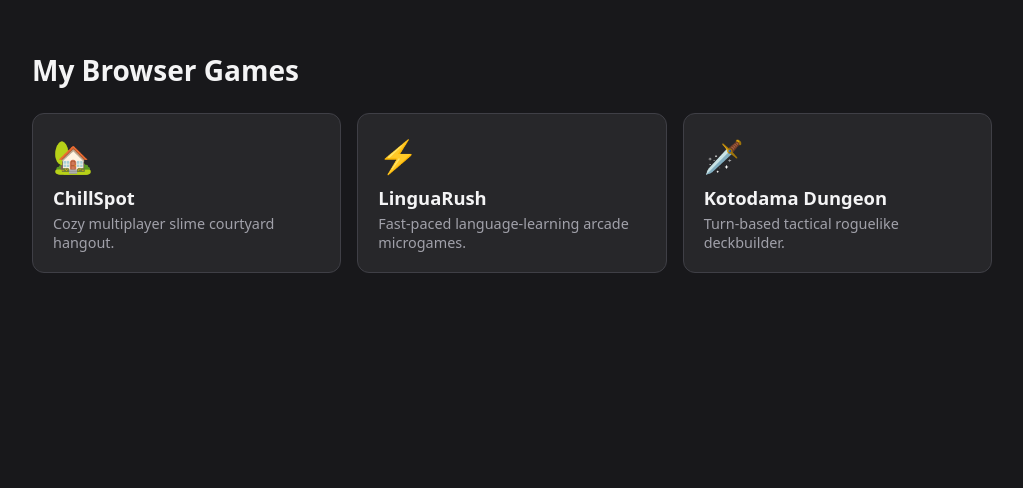
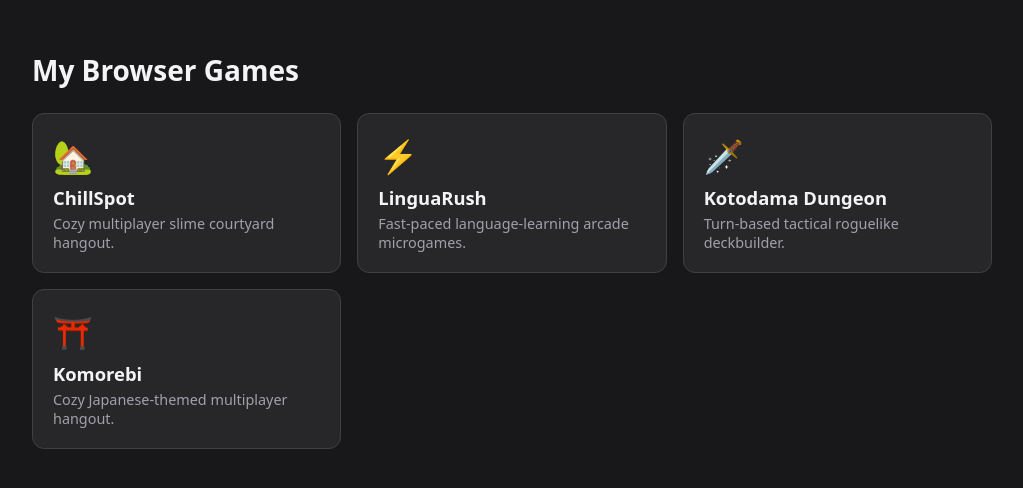
Before and after one commit to scty7/scty7.github.io, a plain HTML site: page index.html in a window 1280 px wide. Shown: the whole page, without its empty margins (128-1151 px from the left). Drawn offline with Linux system fonts and the light colour scheme.

Commit message:
Add files via upload

```diff
--- a/index.html
+++ b/index.html
@@ -75,6 +75,11 @@
                 <div class="title">Kotodama Dungeon</div>
                 <div class="desc">Turn-based tactical roguelike deckbuilder.</div>
             </a>
+            <a class="card" href="komorebi/index.html">
+                <div class="icon">⛩️</div>
+                <div class="title">Komorebi</div>
+                <div class="desc">Cozy Japanese-themed multiplayer hangout.</div>
+            </a>
         </div>
     </main>
 </body>
```
